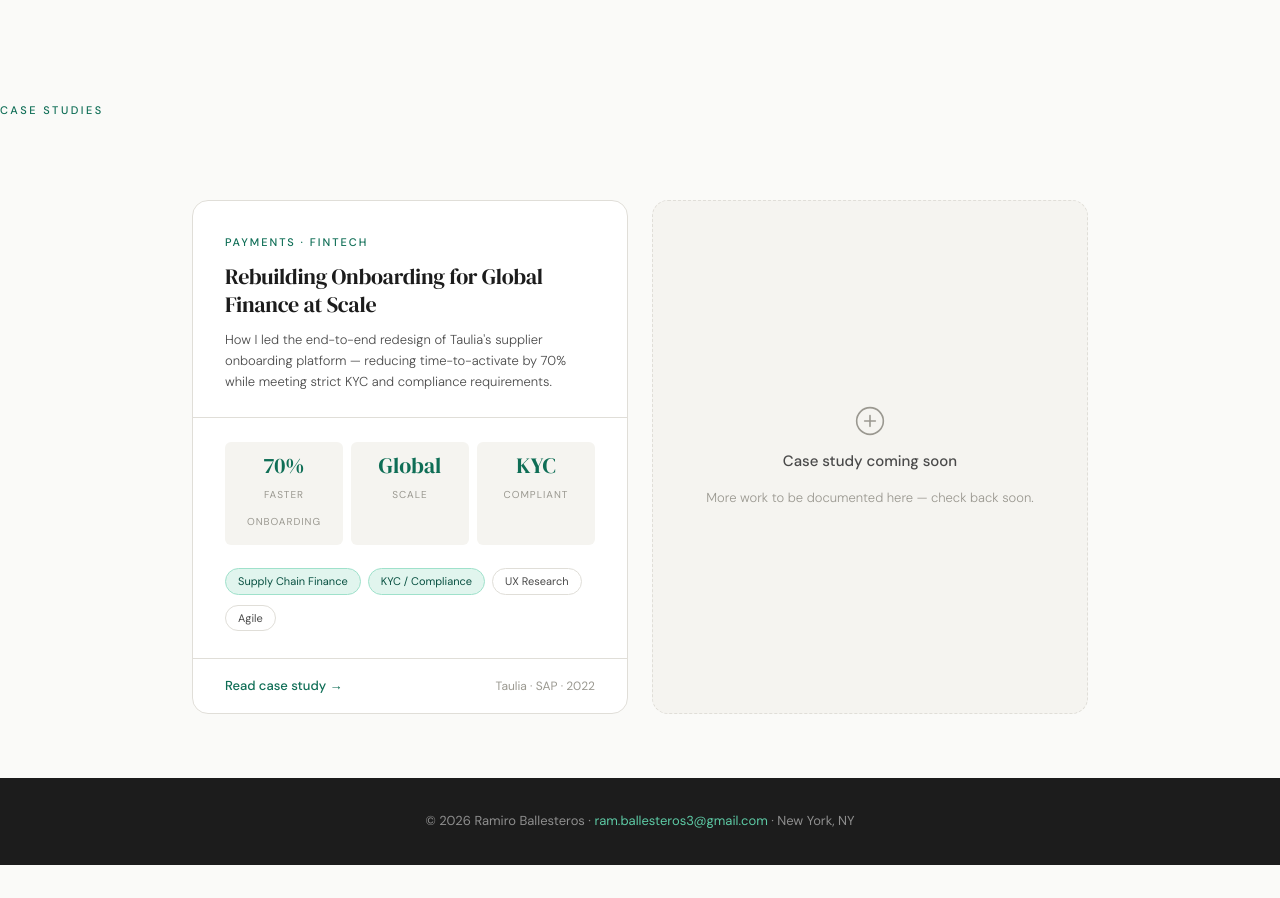
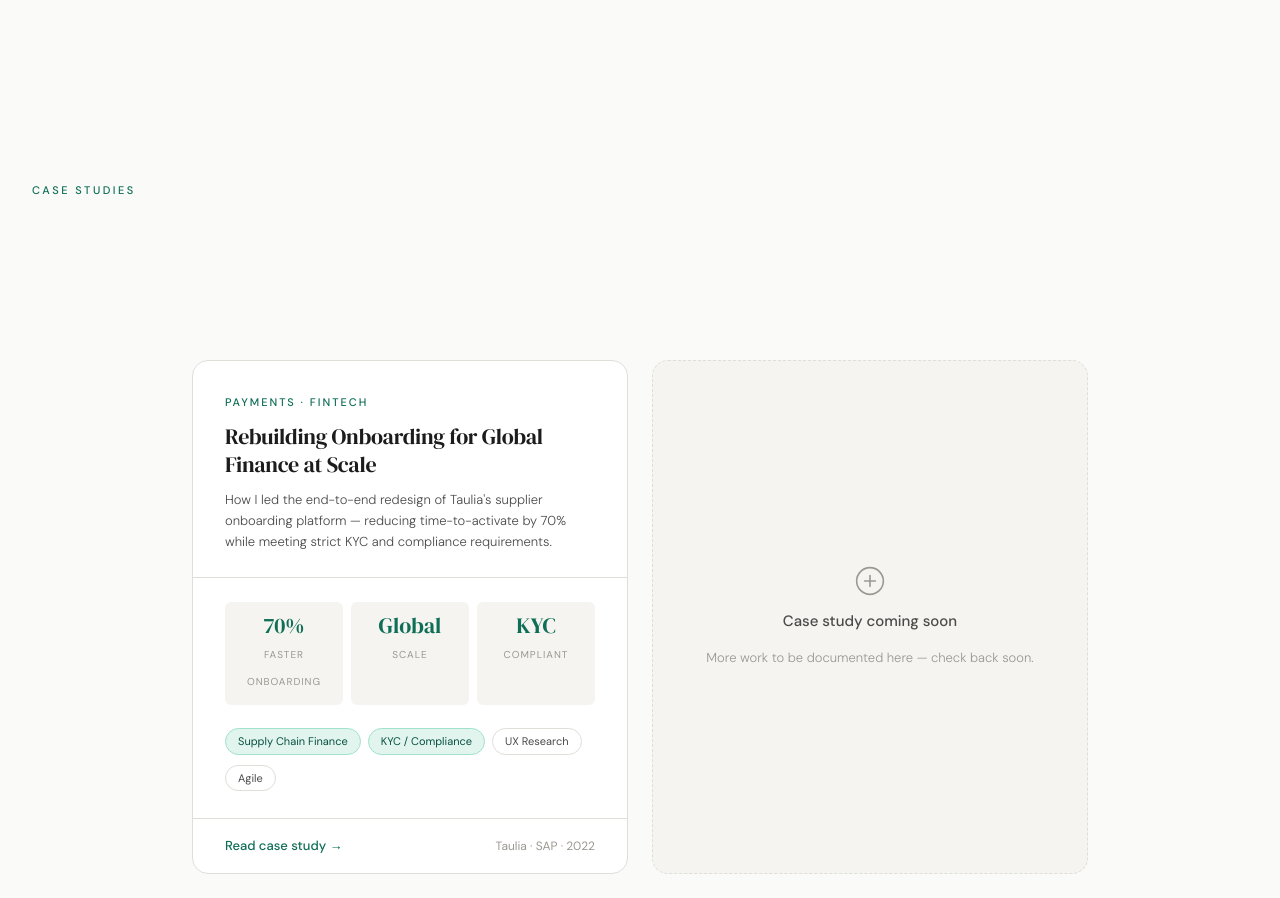
Before and after one commit to ramballesteros3-ctrl/animated-rotary-phone, a plain HTML site: page case-studies.html in a window 1280 px wide. Shown: the part 1391-2289 px from the top of the page. Before the commit the page ends 2256 px from the top, so only its background shows below. Drawn offline with Linux system fonts and the light colour scheme.

Commit message:
padding for "Case Studies" label

```diff
--- a/case-studies.html
+++ b/case-studies.html
@@ -270,8 +270,9 @@
   -->
   </div>
 </section>
-
-<div class="section-label">Case Studies</div>
+<section style="background: var(--cream); padding: 5rem 2rem;">
+  <div class="section-label">Case Studies</div>
+</section>
 
 <div class="cs-grid">
 
```
